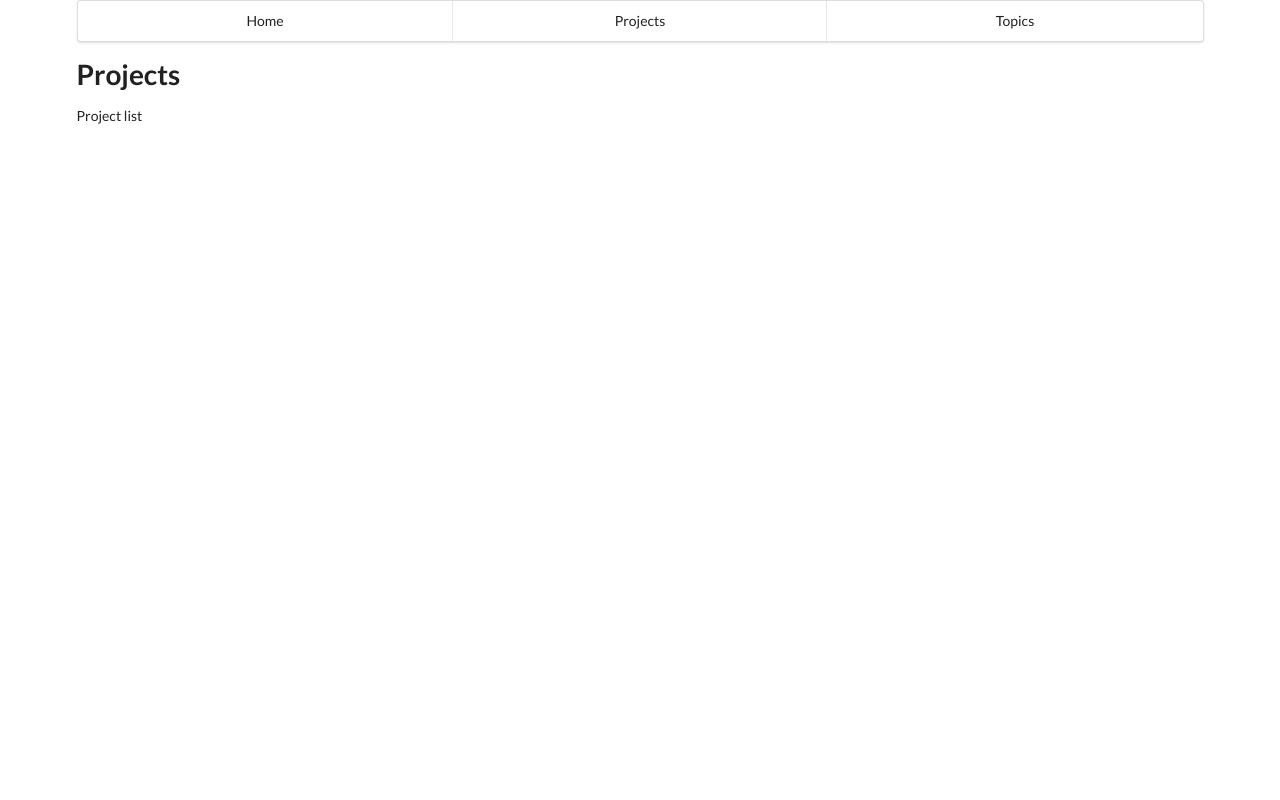
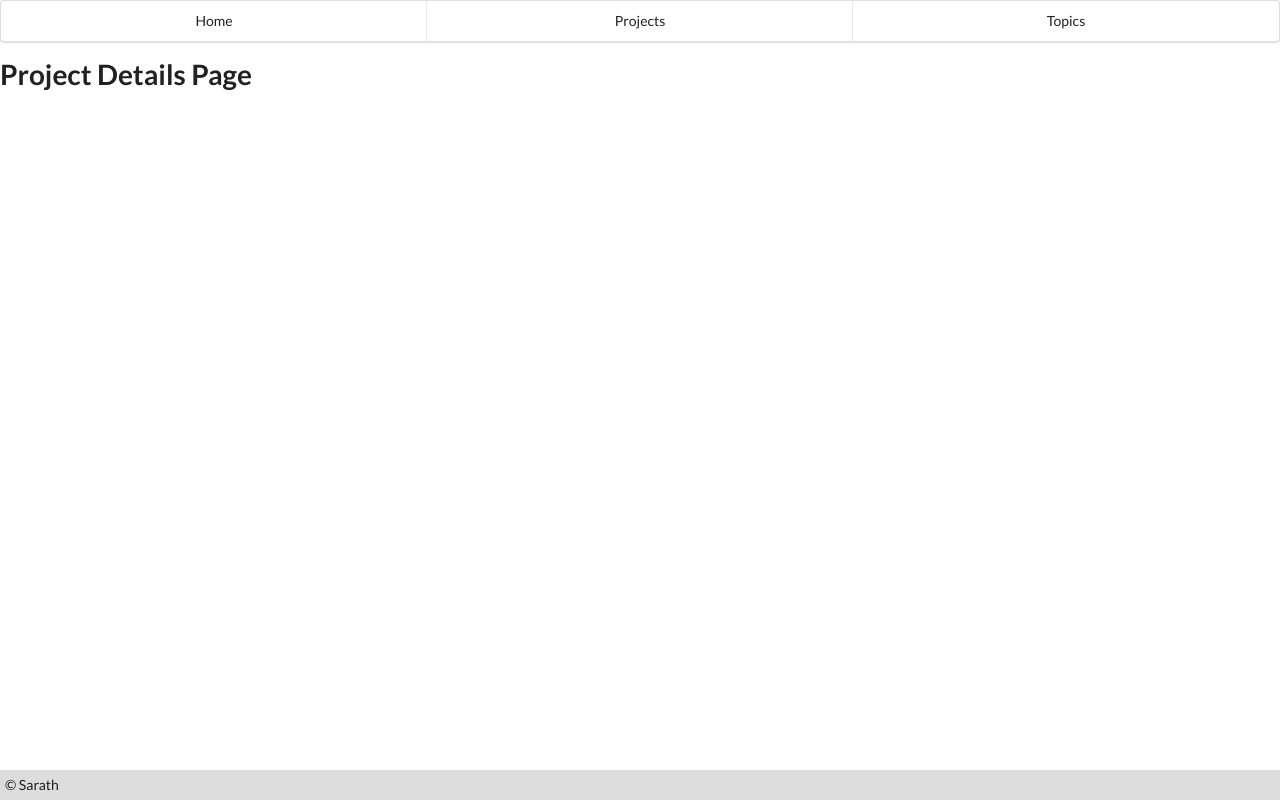
Before and after one commit to saratonite/react-spa, a React (Create React App) app: page /projects/1 in a window 1280 px wide. Built offline with nearby package versions, Linux system fonts and the light colour scheme.

Commit message:
Added project details component and route

```diff
--- a/src/App.css
+++ b/src/App.css
@@ -0,0 +1,15 @@
+.app-container{
+  display: flex;
+  flex-direction: column;
+  height: 100%;
+}
+
+.app-main{
+  flex-grow: 1;
+
+}
+footer{
+  min-height: 20px;
+  background-color: #ddd;
+  padding: 5px;
+}
--- a/src/App.js
+++ b/src/App.js
@@ -16,6 +16,9 @@ import Home from './components/home';
 import About from './components/about';
 import Notfound from './components/notfound';
 import ProjectPage from './components/projects/project-page';
+import ProjectDetails from './components/projects/project-details';
+
+console.log(ProjectDetails)
 
 
 
@@ -25,7 +28,8 @@ class App extends Component {
   render() {
     return (
     <Provider store={store}>
-      <div className="ui  container">
+      <div className="ui app-container">
+          <div className="app-main">
             <Router>
               <div>
                 <div className="ui three item menu">
@@ -36,12 +40,18 @@ class App extends Component {
                 <Switch>
                   <Route exact path="/" component={Home}/>
                   <Route path="/about" component={About}/>
-                <Route path="/projects" component={ProjectPage}></Route>
+                  <Route exact path="/projects" component={ProjectPage}></Route>
+                  <Route exact path="/projects/:id" component={ProjectDetails}></Route>
                   <Route component={Notfound}/>
                 </Switch>
               </div>
             </Router>
             </div>
+          <footer>
+          &copy; Sarath
+          </footer>
+        </div>
+
     </Provider>
     );
   }
--- a/src/components/home.js
+++ b/src/components/home.js
@@ -2,10 +2,6 @@ import React, { Component } from 'react';
 
 export default class Home extends Component {
 
-  constructor(props) {
-    super(props);
-
-  }
 
   /* Component did mount */
 
--- /dev/null
+++ b/src/components/projects/project-details.js
@@ -0,0 +1,15 @@
+import React, { Component } from 'react';
+
+export default class ProjectDetails extends Component {
+
+
+   render() {
+
+     return(
+       <div>
+          <h1>Project Details Page</h1>
+       </div>
+
+     )
+   }
+}
--- a/src/components/projects/project-list.js
+++ b/src/components/projects/project-list.js
@@ -1,11 +1,35 @@
 import React, { Component } from 'react';
+import { Link } from 'react-router-dom'
 
 export default class ProjectList extends Component {
 
+
+
+  listProjects(){
+
+
+    return this.props.projects.map((p,i) => {
+      return(
+
+        <div className="card" key={i}>
+          <div className="content">
+            <div className="header">{p}</div>
+            <div className="description">
+             A Sample projects
+            </div>
+          </div>
+            <Link className="ui bottom attached button" to={'projects/'+i}>View</Link>
+        </div>
+      )
+    })
+
+
+  }
+
   render() {
     return(
-      <div>
-        Project list
+      <div className="ui cards">
+        {this.listProjects()}
       </div>
     )
   }
--- a/src/components/projects/project-page.js
+++ b/src/components/projects/project-page.js
@@ -2,14 +2,8 @@ import React, { Component } from 'react'
 import { connect } from 'react-redux';
 import ProjectList  from './project-list';
 
-console.info(ProjectList)
-
 class ProjectPage extends Component {
 
-  constructor(props) {
-    super(props)
-
-  }
 
   /*
   * Component did mount
@@ -28,7 +22,7 @@ class ProjectPage extends Component {
 
       <div>
         <h1>Projects</h1>
-        <ProjectList></ProjectList>
+        <ProjectList projects={this.props.projects}></ProjectList>
 
       </div>
 
--- a/src/index.css
+++ b/src/index.css
@@ -1,5 +1,20 @@
+html{
+
+
+}
 body {
   margin: 0;
   padding: 0;
   font-family: sans-serif;
+  height: 100%;
+
+
 }
+
+
+#root{
+  display: flex;
+  flex-direction: column;
+  flex-grow: 1;
+  height: 100%;
+}
```
Lines whose indentation alone changed are shown as unchanged.
